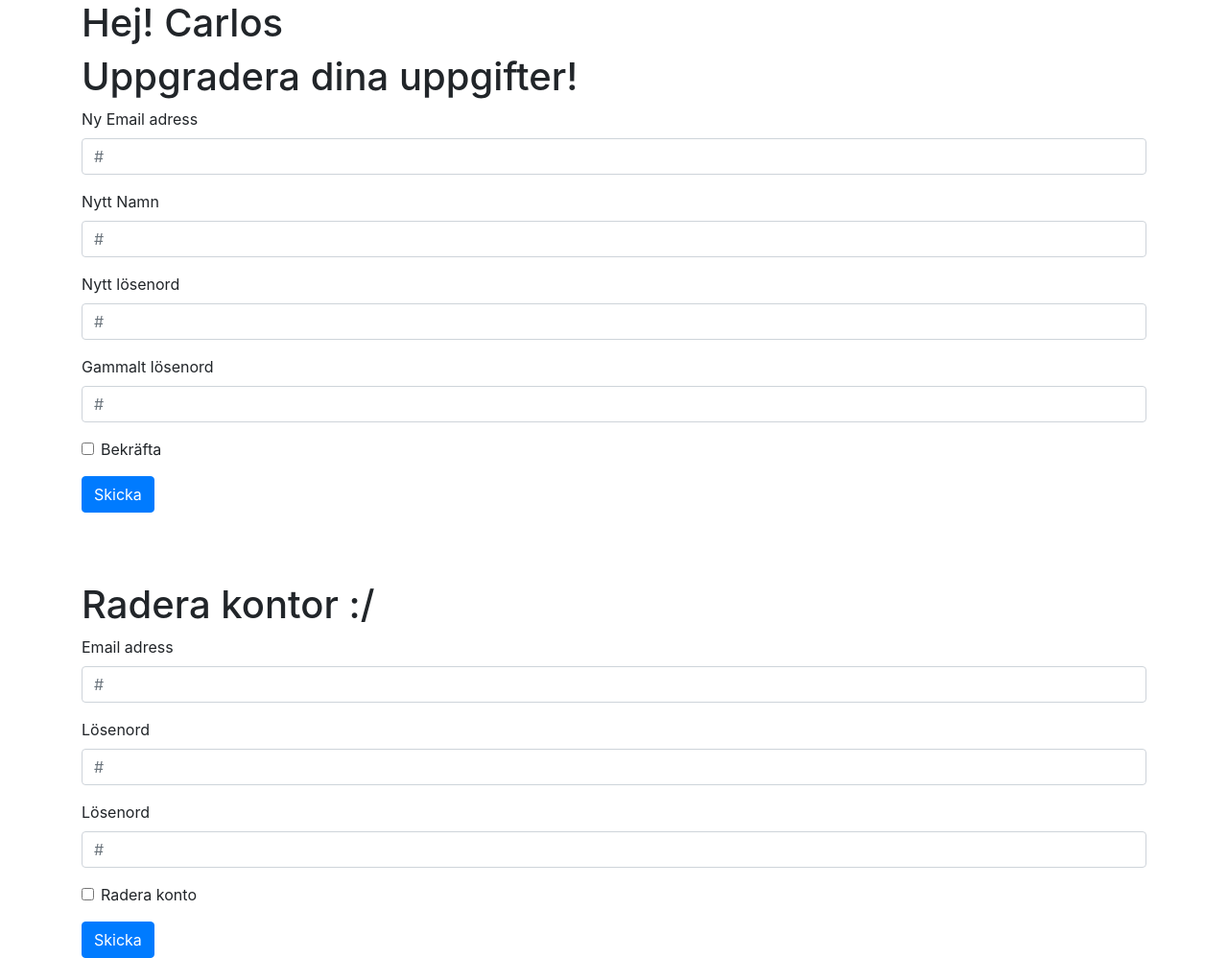
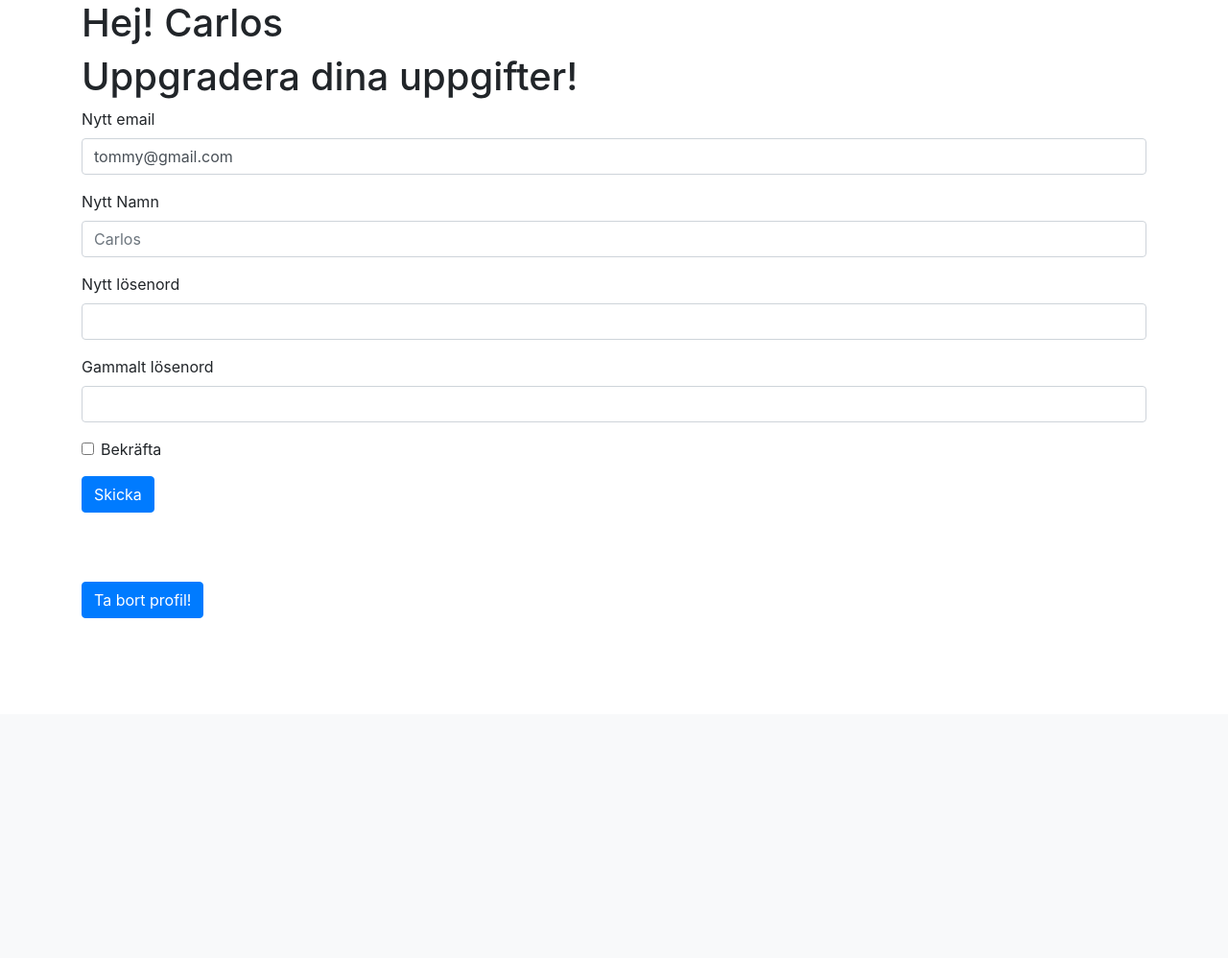
Before and after one commit to carbarcor/BokHyllan, a Flask app: page /edit-profile in a window 1280 px wide. Shown: the part 56-1054 px from the top of the page at 96% size. After the commit the page ends 800 px from the top, so only its background shows below. Run offline with Flask 3, Linux system fonts and the light colour scheme; a user stored in the database is signed in.

Commit message:
0.0.6(Carlos)

```diff
--- a/BOKHYLLAN/website/templates/edit_profile.html
+++ b/BOKHYLLAN/website/templates/edit_profile.html
@@ -3,46 +3,50 @@
 {% block content %}
 <h1 align="left" >Hej! {{user.first_name}}</h1>
 <h1>Uppgradera dina uppgifter!</h1>
-<form>
+<form method="POST" action="/edit_profile">
+  <div class="form-group">
+    <label for="new_email">Nytt email</label>
+    <input type="email" class="form-control" id="new_email" name="new_email" value="{{user.email}}" placeholder="{{user.email}}">
+  </div>
     <div class="form-group">
-      <label for="#">Ny Email adress</label>
-      <input type="#" class="form-control" id="exampleInputEmail1" aria-describedby="emailHelp" placeholder="#">
+      <label for="new_name">Nytt Namn</label>
+      <input type="text" class="form-control" id="new_name" name="new_name" placeholder="{{user.first_name}}">
     </div>
     <div class="form-group">
-      <label for="#">Nytt Namn</label>
-      <input type="#" class="form-control" id="#" placeholder="#">
-    </div>
-    <div class="form-group">
-        <label for="#">Nytt lösenord</label>
-        <input type="#" class="form-control" id="#" placeholder="#">
+        <label for="new_password">Nytt lösenord</label>
+        <input type="password" class="form-control" id="new_password" name="new_password" >
       </div>
       <div class="form-group">
-        <label for="#">Gammalt lösenord</label>
-        <input type="#" class="form-control" id="#" placeholder="#">
+        <label for="old_password">Gammalt lösenord</label>
+        <input type="password" class="form-control" id="old_password" name="old_password" >
       </div>
     <div class="form-group form-check">
-      <input type="checkbox" class="form-check-input" id="exampleCheck1">
-      <label class="form-check-label" for="exampleCheck1">Bekräfta</label>
+      <input type="checkbox" class="form-check-input" id="Check1">
+      <label class="form-check-label" for="Check1">Bekräfta</label>
     </div>
     <button type="submit" class="btn btn-primary">Skicka</button>
   </form>
 </br>
 </br>
 </br>
-  <h1>Radera kontor :/ </h1>
-  <form>
+<form method="POST" action="/delete_profile">
+<button type="submit" class="btn btn-primary">Ta bort profil!</button>
+</form>
+<!--
+    <h1>Radera kontor :/ </h1>
+  <form method="POST">
     <div class="form-group">
-      <label for="#">Email adress</label>
-      <input type="#" class="form-control" id="exampleInputEmail1" aria-describedby="emailHelp" placeholder="#">
+      <label for="del_mail">Email adress</label>
+      <input type="del_mail" class="form-control" id="del_mail" aria-describedby="emailHelp" placeholder="#">
     </div>
 
     <div class="form-group">
-        <label for="#">Lösenord</label>
-        <input type="#" class="form-control" id="#" placeholder="#">
+        <label for="del_password">Lösenord</label>
+        <input type="del_password" class="form-control" id="del_password" placeholder="#">
       </div>
       <div class="form-group">
-        <label for="#">Lösenord</label>
-        <input type="#" class="form-control" id="#" placeholder="#">
+        <label for="check_del_password">Lösenord</label>
+        <input type="check_del_password" class="form-control" id="check_del_password" placeholder="#">
       </div>
     <div class="form-group form-check">
       <input type="checkbox" class="form-check-input" id="exampleCheck1">
@@ -50,4 +54,5 @@
     </div>
     <button type="submit" class="btn btn-primary">Skicka</button>
   </form>
+-->
 {% endblock %}
```
Also changed, not shown: BOKHYLLAN/website/auth.py (+33 -1 lines), BOKHYLLAN/instance/database.db.
